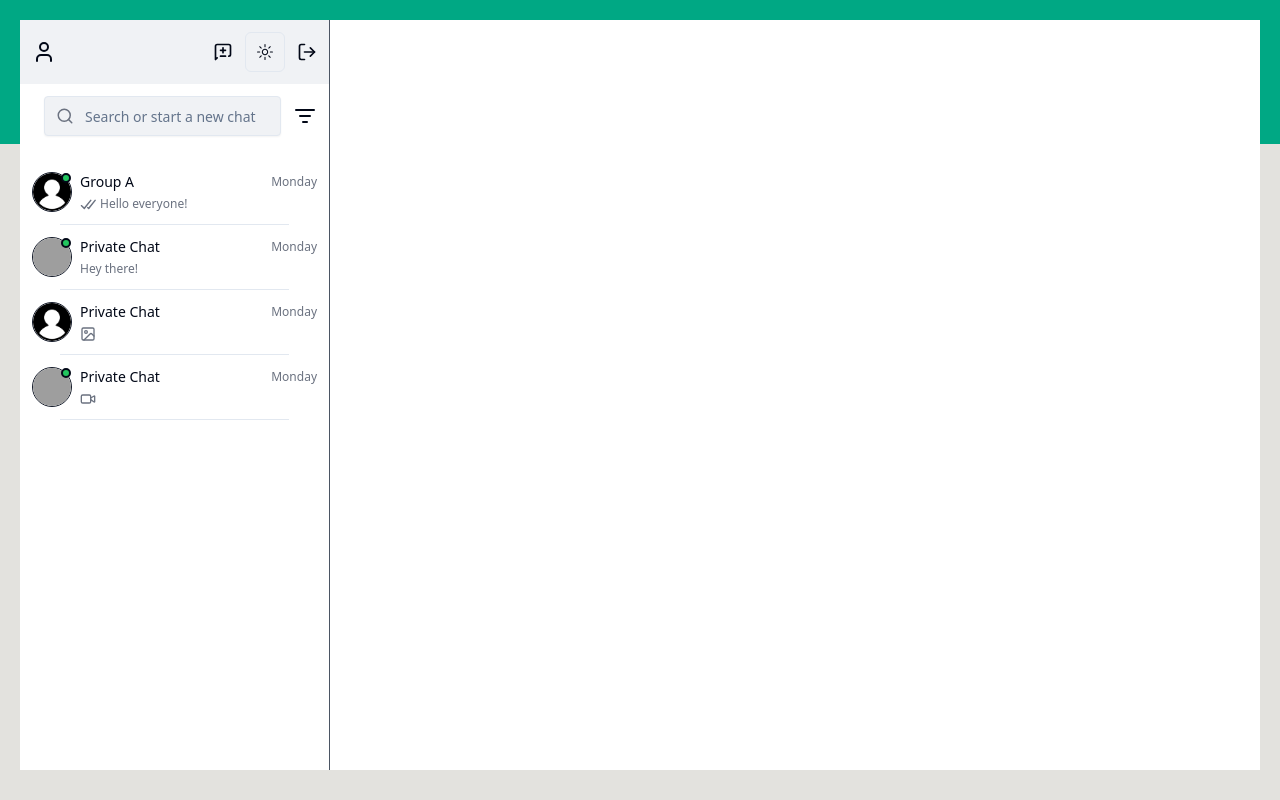
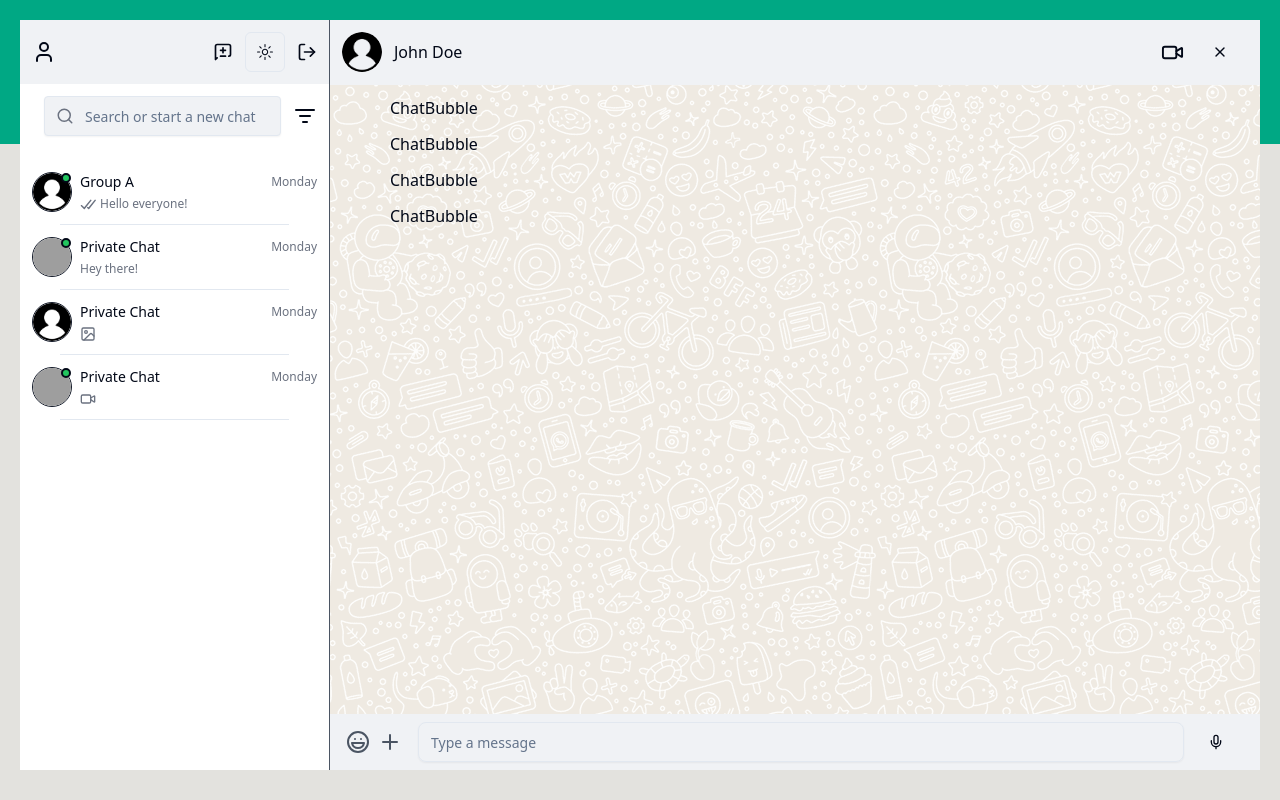
Before and after one commit to 07rv/whatsapp-clone, a Next.js app: page / in a window 1280 px wide. Built offline with nearby package versions, Linux system fonts and the light colour scheme; grey boxes are pictures that could not be loaded.

Commit message:
add right panel compo

```diff
--- a/src/app/page.tsx
+++ b/src/app/page.tsx
@@ -1,4 +1,5 @@
 import LeftPanel from "@/components/home/left-panel";
+import RightPanel from "@/components/home/right-panel";
 
 export default function Home() {
   return (
@@ -6,7 +7,7 @@ export default function Home() {
       <div className="flex overflow-y-hidden h-[calc(100vh-50px)] max-w-[1700px] mx-auto bg-left-panel">
         <div className="fixed top-0 left-0 w-full h-36 bg-green-primary dark:bg-transparent -z-30" />
         <LeftPanel />
-        {/* <RightPanel /> */}
+        <RightPanel />
       </div>
     </main>
   );
--- a/src/components/home/message-input.tsx
+++ b/src/components/home/message-input.tsx
@@ -0,0 +1,50 @@
+import { Laugh, Mic, Plus, Send } from "lucide-react";
+import { Input } from "../ui/input";
+import { useState } from "react";
+import { Button } from "../ui/button";
+
+const MessageInput = () => {
+  const [msgText, setMsgText] = useState("");
+
+  return (
+    <div className="bg-gray-primary p-2 flex gap-4 items-center">
+      <div className="relative flex gap-2 ml-2">
+        {/* EMOJI PICKER WILL GO HERE */}
+        <Laugh className="text-gray-600 dark:text-gray-400" />
+        <Plus className="text-gray-600 dark:text-gray-400" />
+      </div>
+
+      <form className="w-full flex gap-3">
+        <div className="flex-1">
+          <Input
+            type="text"
+            placeholder="Type a message"
+            className="py-2 text-sm w-full rounded-lg shadow-sm bg-gray-tertiary focus-visible:ring-transparent"
+            value={msgText}
+            onChange={(e) => setMsgText(e.target.value)}
+          />
+        </div>
+        <div className="mr-4 flex items-center gap-3">
+          {msgText.length > 0 ? (
+            <Button
+              type="submit"
+              size={"sm"}
+              className="bg-transparent text-foreground hover:bg-transparent"
+            >
+              <Send />
+            </Button>
+          ) : (
+            <Button
+              type="submit"
+              size={"sm"}
+              className="bg-transparent text-foreground hover:bg-transparent"
+            >
+              <Mic />
+            </Button>
+          )}
+        </div>
+      </form>
+    </div>
+  );
+};
+export default MessageInput;
--- a/src/components/home/right-panel.tsx
+++ b/src/components/home/right-panel.tsx
@@ -7,7 +7,7 @@ import ChatPlaceHolder from "@/components/home/chat-placeholder";
 import GroupMembersDialog from "./group-members-dialog";
 
 const RightPanel = () => {
-  const selectedConversation = null;
+  const selectedConversation = true;
   if (!selectedConversation) return <ChatPlaceHolder />;
 
   const conversationName = "John Doe";
```
